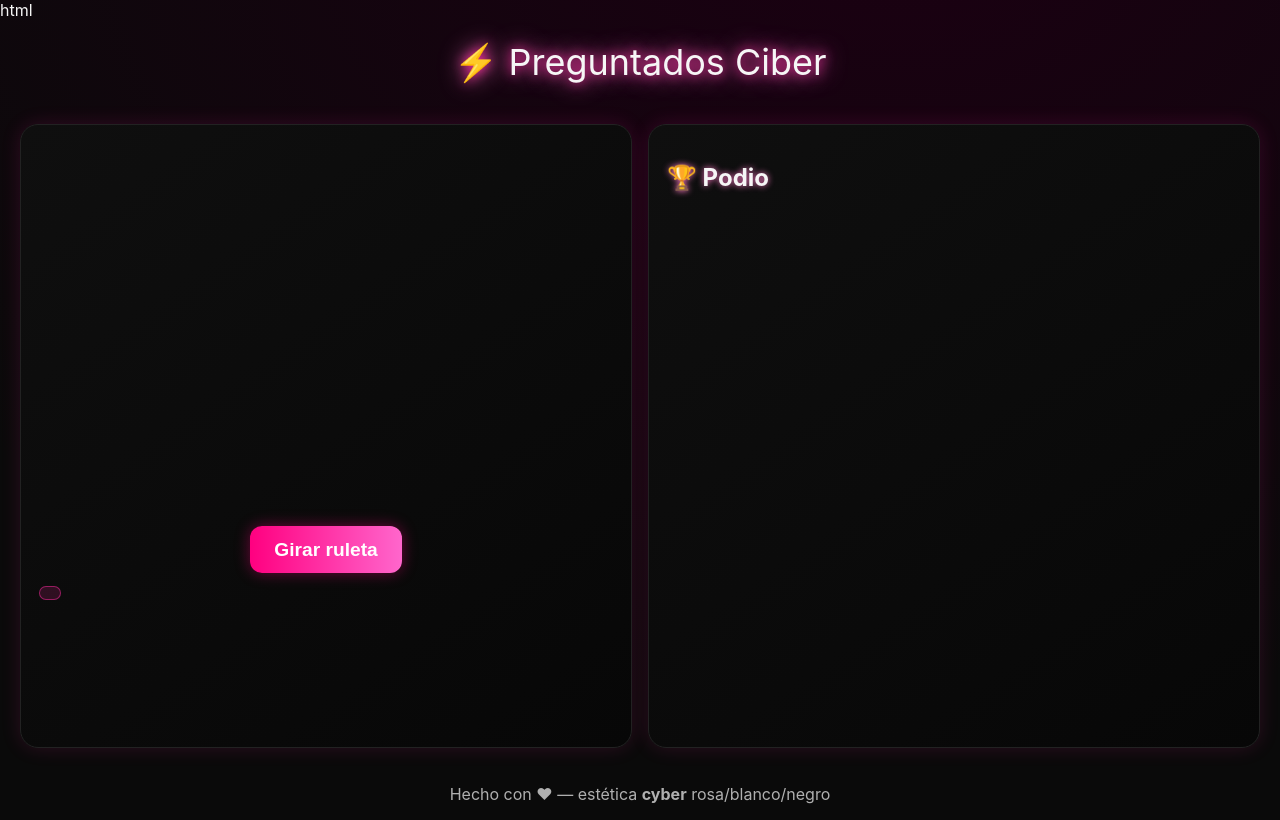
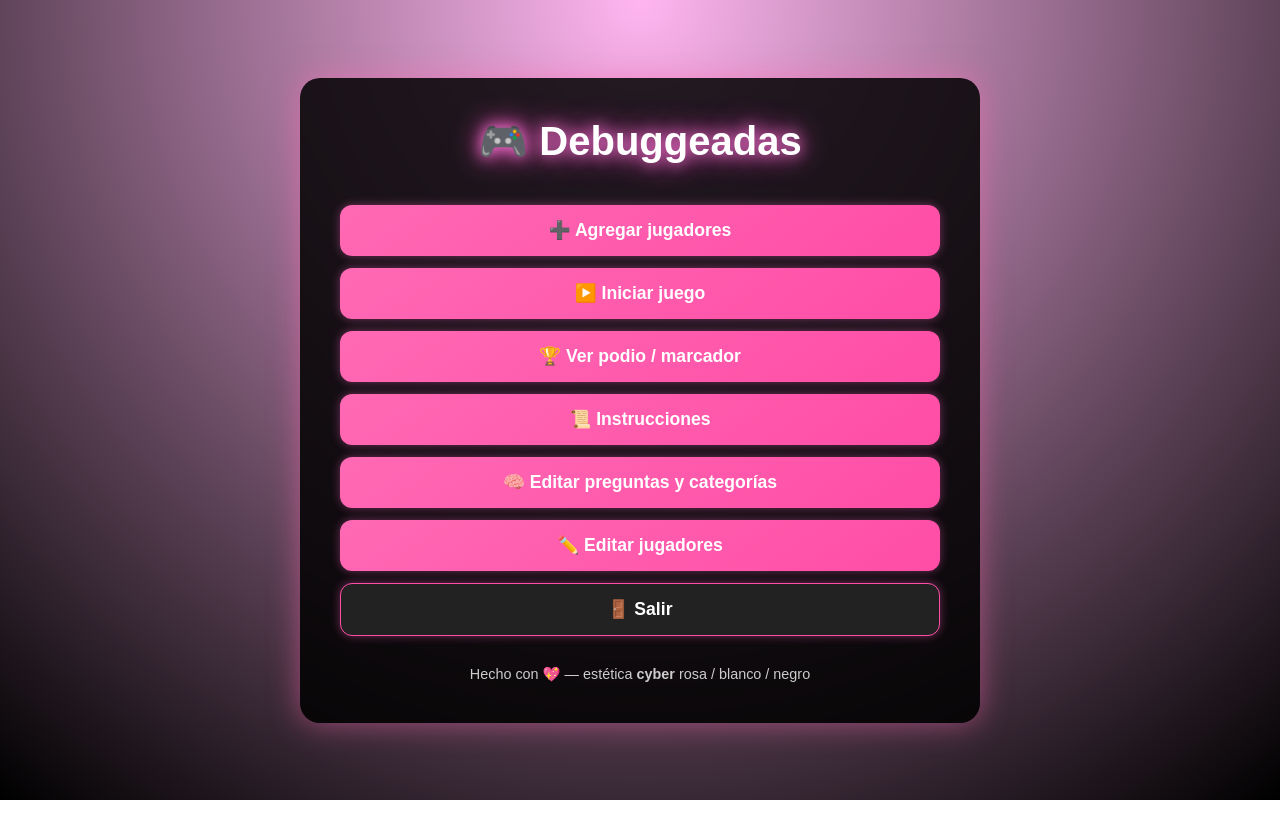
Before and after one commit to PiliDG/preguntados-ciber, a plain HTML site: page frontend/index.html in a window 1280 px wide. Drawn offline with Linux system fonts and the light colour scheme; files that its build step writes are made by us from their sources.

Commit message:
Agrego menú principal Debuggeadas 🌸

```diff
--- a/frontend/index.html
+++ b/frontend/index.html
@@ -1,37 +1,36 @@
-html
 <!doctype html>
 <html lang="es">
   <head>
     <meta charset="utf-8" />
     <meta name="viewport" content="width=device-width, initial-scale=1" />
-    <title>Preguntados Ciber</title>
+    <title>🎮 Debuggeadas</title>
     <link rel="stylesheet" href="/static/styles.css" />
   </head>
   <body>
-    <div class="grid">
-      <header class="glow">⚡ Preguntados Ciber</header>
-      <main>
-        <section class="panel">
-          <div class="wheel-wrap">
-            <canvas id="wheel" width="360" height="360"></canvas>
-            <button id="spinBtn" class="btn">Girar ruleta</button>
-          </div>
-          <div class="question-wrap">
-            <div id="category" class="badge"></div>
-            <div id="qtext" class="qtext"></div>
-            <div id="options" class="options"></div>
-          </div>
-        </section>
+    <div class="menu-container">
+      <header class="glow-title">🎮 Debuggeadas</header>
 
-        <section class="panel stats">
-          <h2 class="glow-sm">🏆 Podio</h2>
-          <ol id="podium" class="podium"></ol>
-          <div id="toast" class="toast"></div>
-        </section>
+      <main class="menu">
+        <button class="btn-menu" id="addPlayers">➕ Agregar jugadores</button>
+        <button class="btn-menu" id="startGame">▶️ Iniciar juego</button>
+        <button class="btn-menu" id="viewPodium">🏆 Ver podio / marcador</button>
+        <button class="btn-menu" id="instructions">📜 Instrucciones</button>
+        <button class="btn-menu" id="crud">🧠 Editar preguntas y categorías</button>
+        <button class="btn-menu" id="editPlayers">✏️ Editar jugadores</button>
+        <button class="btn-menu exit">🚪 Salir</button>
       </main>
-      <footer>Hecho con ❤ — estética <b>cyber</b> rosa/blanco/negro</footer>
+
+      <footer>Hecho con 💖 — estética <b>cyber</b> rosa / blanco / negro</footer>
     </div>
 
-    <script src="/static/app.js"></script>
+    <script>
+      document.getElementById("addPlayers").onclick = () => alert("Función próximamente 💕");
+      document.getElementById("startGame").onclick = () => alert("Iniciando partida...");
+      document.getElementById("viewPodium").onclick = () => alert("Mostrando podio 🏆");
+      document.getElementById("instructions").onclick = () => alert("Instrucciones del juego 📜");
+      document.getElementById("crud").onclick = () => alert("Abrir editor de preguntas 🧠");
+      document.getElementById("editPlayers").onclick = () => alert("Editar jugadores ✏️");
+      document.querySelector(".exit").onclick = () => alert("Gracias por jugar 💖");
+    </script>
   </body>
 </html>
--- a/frontend/styles.css
+++ b/frontend/styles.css
@@ -1,86 +1,70 @@
-:root{
---bg:#0a0a0a; --fg:#f6f6f6; --pink:#ff2aa1; --pink2:#ff7ac6; --card:#121212; --ok:#3ad29f; --bad:#ff4d6d;
-}
-*{box-sizing:border-box}
-body{margin:0;background:radial-gradient(1200px 800px at 70% -10%, #1b0012, var(--bg));color:var(--fg);font-family:Inter,system-ui,Segoe UI,Roboto,Arial,sans-serif}
-.grid{display:grid;grid-template-rows:auto 1fr auto;min-height:100dvh}
-header{padding:20px;text-align:center;font-size:clamp(22px,3vw,36px);}
-.glow{color:var(--fg);text-shadow:0 0 12px var(--pink),0 0 24px var(--pink2)}
-.glow-sm{color:var(--fg);text-shadow:0 0 6px var(--pink2)}
-main{display:grid;gap:16px;padding:20px;grid-template-columns:1fr 1fr}
-.panel{background:linear-gradient(145deg,#0f0f0f,#070707);border:1px solid #222;border-radius:18px;padding:18px;box-shadow:0 0 20px rgba(255,42,161,.14)}
-.wheel-wrap{display:grid;justify-items:center;gap:10px}
-.btn{background:linear-gradient(90deg,var(--pink),var(--pink2));border:none;color:#fff;padding:12px 18px;border-radius:12px;font-weight:700;cursor:pointer;box-shadow:0 4px 16px rgba(255,42,161,.35)}
-.btn:hover{transform:translateY(-1px)}
-.badge{display:inline-block;background:rgba(255,42,161,.15);border:1px solid rgba(255,42,161,.5);padding:6px 10px;border-radius:999px;margin-bottom:10px}
-.qtext{font-size:20px;margin:10px 0 8px}
-.options{display:grid;gap:10px}
-.options button{background:#121212;border:1px solid #2a2a2a;padding:10px;border-radius:12px;color:var(--fg);cursor:pointer}
-.options button:hover{border-color:var(--pink);box-shadow:0 0 10px rgba(255,42,161,.3)}
-.toast{margin-top:10px;min-height:24px}
-.toast.ok{color:var(--ok)}
-.toast.bad{color:var(--bad)}
-.podium{counter-reset:pos;list-style:none;padding:0;margin:0}
-.podium li{padding:8px 10px;margin:6px 0;background:#0d0d0d;border:1px solid #222;border-radius:12px;display:flex;justify-content:space-between}
-footer{opacity:.7;text-align:center;padding:16px}
-@media (max-width:900px){main{grid-template-columns:1fr}}
-
-/* === ESTILO GLOBAL CYBER PINK === */
-body.menu-body {
-  background: linear-gradient(135deg, #ffb6c1, #ffe6f0, #ff9ad5);
-  font-family: 'Orbitron', sans-serif;
+/* 🌸 Estilo general */
+body {
+  font-family: 'Poppins', sans-serif;
+  background: radial-gradient(circle at top, #ffb6f0, #000000);
   color: #fff;
+  margin: 0;
+  height: 100vh;
   display: flex;
   justify-content: center;
   align-items: center;
-  height: 100vh;
-  margin: 0;
 }
 
+/* 🌟 Contenedor principal */
 .menu-container {
   text-align: center;
-  background: rgba(20, 20, 20, 0.9);
-  padding: 3rem 4rem;
+  width: 80%;
+  max-width: 600px;
+  background: rgba(0, 0, 0, 0.85);
   border-radius: 20px;
+  padding: 40px;
   box-shadow: 0 0 30px rgba(255, 105, 180, 0.5);
 }
 
-.title {
-  font-size: 3rem;
-  color: #ff77d9;
-  text-shadow: 0 0 15px #ffb6c1, 0 0 30px #ff77d9;
-  margin-bottom: 1.5rem;
+/* ✨ Título */
+.glow-title {
+  font-size: 2.5em;
+  font-weight: bold;
+  color: #fff;
+  text-shadow: 0 0 15px #ff7ad9, 0 0 30px #ff4dc4;
+  margin-bottom: 40px;
 }
 
-.menu-card h2 {
-  color: #fff;
-  margin-bottom: 2rem;
-  font-weight: normal;
-  text-shadow: 0 0 10px #ffb6c1;
-}
-
-.btn {
+/* 🎮 Botones del menú */
+.btn-menu {
   display: block;
-  margin: 0.8rem auto;
-  padding: 0.8rem 1.5rem;
-  font-size: 1.2rem;
-  font-weight: bold;
-  color: #fff;
-  background: linear-gradient(90deg, #ff0080, #ff66cc);
+  width: 100%;
+  margin: 12px 0;
+  padding: 15px;
+  font-size: 1.1em;
+  font-weight: 600;
+  background: linear-gradient(145deg, #ff69b4, #ff4da6);
+  color: white;
   border: none;
   border-radius: 12px;
   cursor: pointer;
-  box-shadow: 0 0 15px rgba(255, 0, 128, 0.4);
-  transition: all 0.2s ease;
+  transition: 0.25s;
+  box-shadow: 0 0 10px rgba(255, 100, 200, 0.4);
 }
 
-.btn:hover {
-  transform: scale(1.08);
-  box-shadow: 0 0 25px rgba(255, 0, 128, 0.8);
+.btn-menu:hover {
+  transform: scale(1.05);
+  background: linear-gradient(145deg, #ff85c0, #ff33a8);
+  box-shadow: 0 0 20px rgba(255, 130, 230, 0.7);
 }
 
-.exit-btn {
+.exit {
   background: #222;
-  border: 1px solid #ffb6c1;
-  color: #ffb6c1;
+  border: 1px solid #ff4da6;
 }
+
+.exit:hover {
+  background: #ff4da6;
+}
+
+/* 💕 Footer */
+footer {
+  margin-top: 30px;
+  font-size: 0.9em;
+  color: #ccc;
+}
```
